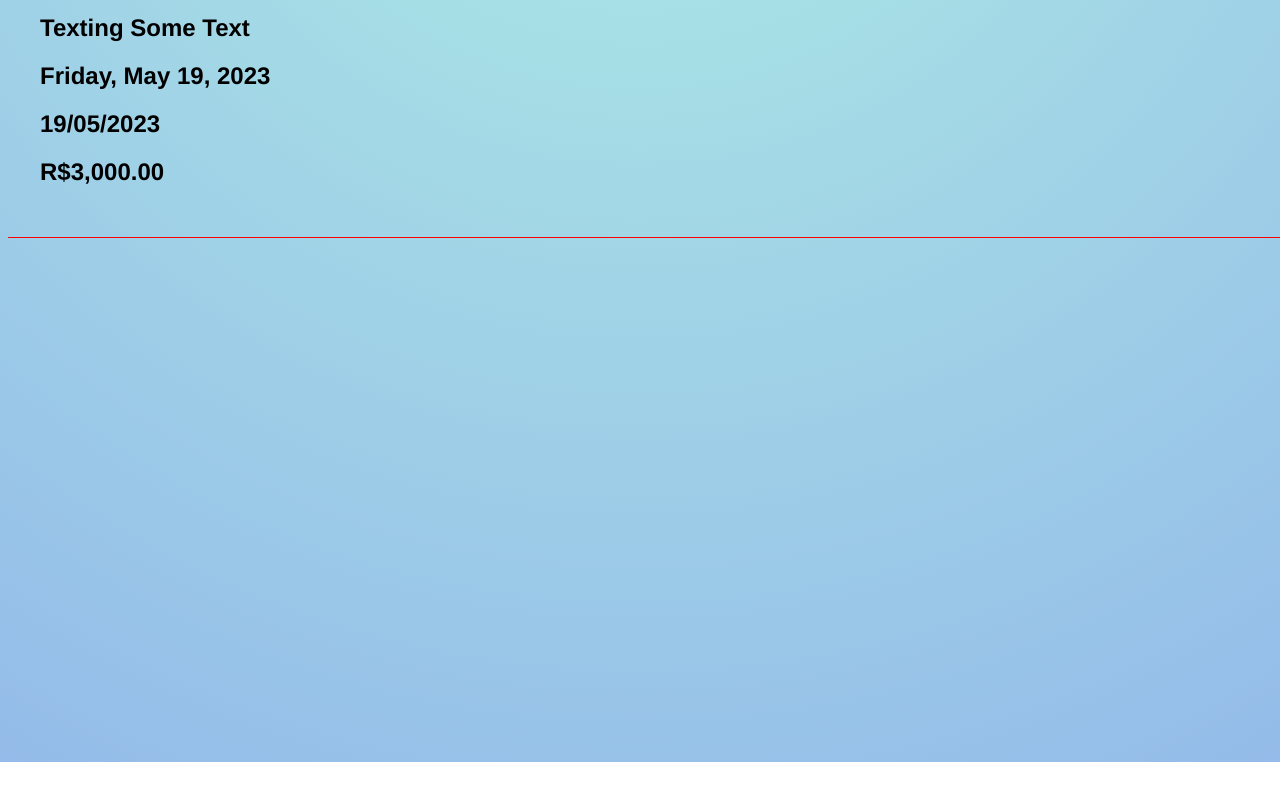
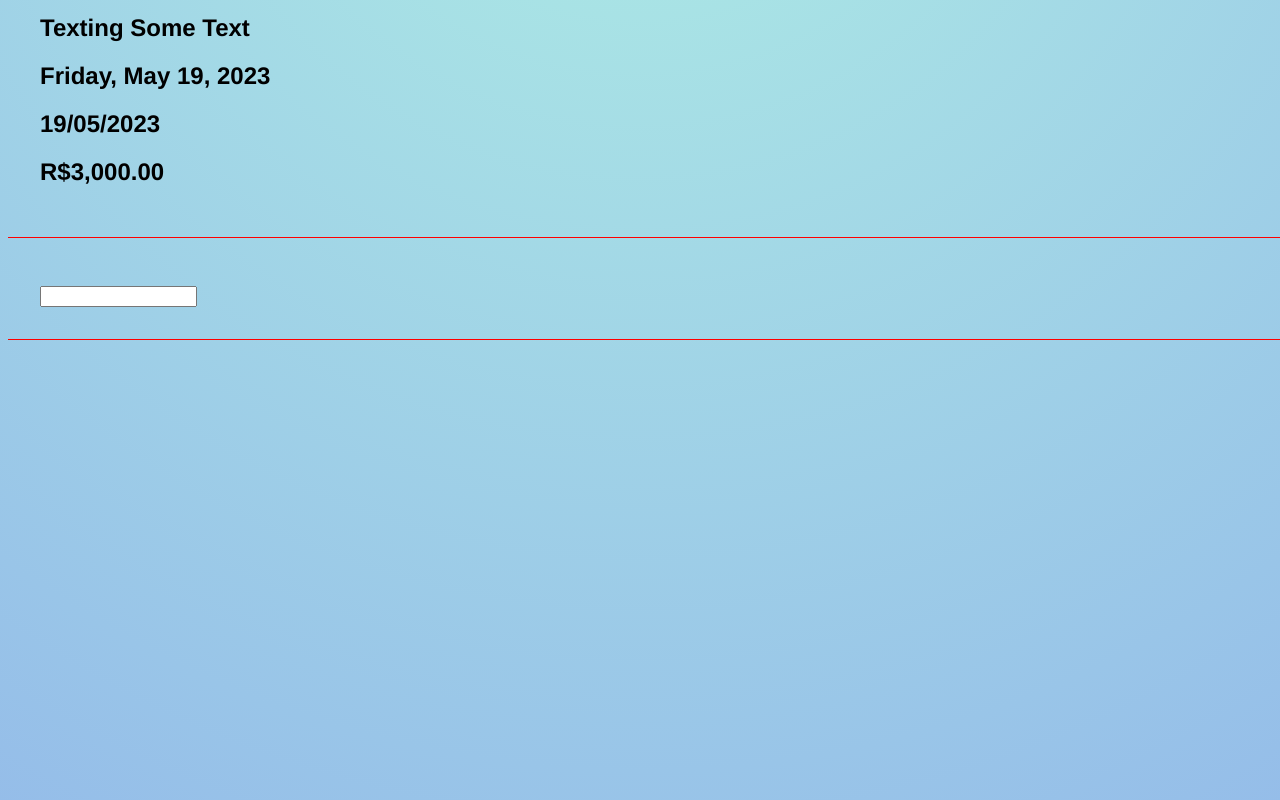
Before and after one commit to joaosaliba/angularCRUD, an Angular app in the folder crud/: page / in a window 1280 px wide. Shown: the part 1452-2252 px from the top of the page. Before the commit the page ends 2214 px from the top, so only its background shows below. Built offline with nearby package versions, Linux system fonts and the light colour scheme.

Commit message:
two way data binding

```diff
--- a/crud/src/app/app.component.html
+++ b/crud/src/app/app.component.html
@@ -8,4 +8,5 @@
   <app-emitter></app-emitter>
   <app-list-render></app-list-render>
   <app-pipe></app-pipe>
+  <app-two-binding></app-two-binding>
 </div>
--- /dev/null
+++ b/crud/src/app/components/two-binding/two-binding.component.html
@@ -0,0 +1,6 @@
+<div class="class">
+  <form>
+    <input type="text" [(ngModel)]="name" name="name" />
+  </form>
+  {{ name }}
+</div>
--- /dev/null
+++ b/crud/src/app/components/two-binding/two-binding.component.ts
@@ -0,0 +1,10 @@
+import { Component } from '@angular/core';
+
+@Component({
+  selector: 'app-two-binding',
+  templateUrl: './two-binding.component.html',
+  styleUrls: ['./two-binding.component.css'],
+})
+export class TwoBindingComponent {
+  name: string = '';
+}
```
Also changed, not shown: crud/src/app/app.module.ts (+16 -2 lines), crud/src/app/components/two-binding/two-binding.component.css (added), 1 other file (tests, documents, lock files or other folders).
